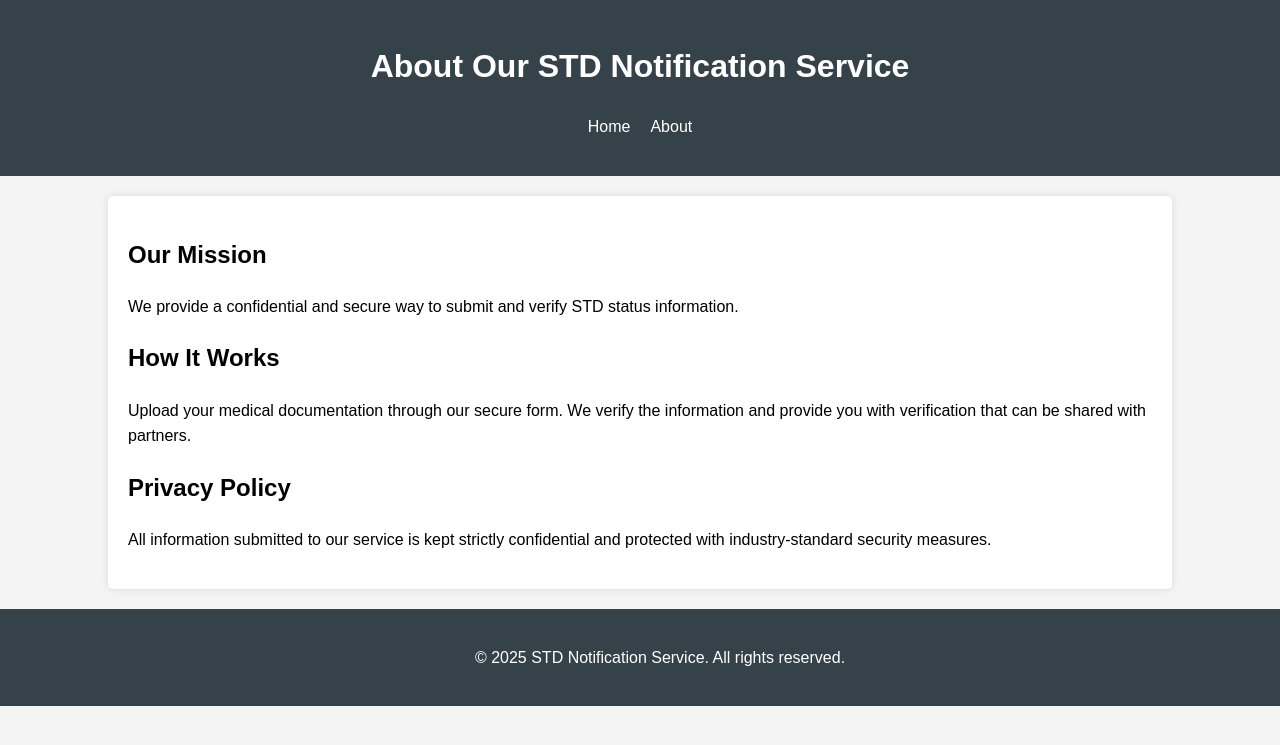
After one commit to gvr1040/awarelink, a PHP site: page /about.php in a window 1280 px wide. The commit adds this page. Shown: the top 745 px of the page. Run offline with PHP 8.4, Linux system fonts and the light colour scheme.

Commit message:
Assistant checkpoint: Added about page, navigation, and CSS styling
Assistant generated file changes:
- about.php: Create a new about page
- index.php: Add navigation to index page
- styles.css: Create a CSS file with basic styling

---

User prompt:

how can i add a page

Replit-Commit-Author: Assistant
Replit-Commit-Session-Id: f095ff6f-d950-4a9c-a9b1-39ad7736414a

```diff
--- /dev/null
+++ b/about.php
@@ -0,0 +1,34 @@
+
+<!DOCTYPE html>
+<html lang="en">
+<head>
+    <meta charset="UTF-8">
+    <meta name="viewport" content="width=device-width, initial-scale=1.0">
+    <title>About Our Service</title>
+    <link rel="stylesheet" href="styles.css">
+</head>
+<body>
+    <header>
+        <h1>About Our STD Notification Service</h1>
+        <nav>
+            <ul>
+                <li><a href="index.php">Home</a></li>
+                <li><a href="about.php">About</a></li>
+            </ul>
+        </nav>
+    </header>
+    <section>
+        <h2>Our Mission</h2>
+        <p>We provide a confidential and secure way to submit and verify STD status information.</p>
+
+        <h2>How It Works</h2>
+        <p>Upload your medical documentation through our secure form. We verify the information and provide you with verification that can be shared with partners.</p>
+
+        <h2>Privacy Policy</h2>
+        <p>All information submitted to our service is kept strictly confidential and protected with industry-standard security measures.</p>
+    </section>
+    <footer>
+        <p>&copy; 2025 STD Notification Service. All rights reserved.</p>
+    </footer>
+</body>
+</html>
--- a/index.php
+++ b/index.php
@@ -10,6 +10,12 @@
 <body>
     <header>
         <h1>Submit Your Proof of STD Status</h1>
+        <nav>
+            <ul>
+                <li><a href="index.php">Home</a></li>
+                <li><a href="about.php">About</a></li>
+            </ul>
+        </nav>
     </header>
     <section>
         <form id="proof-form" action="submit-proof.php" method="post" enctype="multipart/form-data">
--- /dev/null
+++ b/styles.css
@@ -0,0 +1,78 @@
+
+body {
+    font-family: Arial, sans-serif;
+    line-height: 1.6;
+    margin: 0;
+    padding: 0;
+    background-color: #f4f4f4;
+}
+
+header {
+    background-color: #35424a;
+    color: white;
+    padding: 20px;
+    text-align: center;
+}
+
+nav ul {
+    list-style: none;
+    padding: 0;
+    display: flex;
+    justify-content: center;
+    gap: 20px;
+}
+
+nav a {
+    color: white;
+    text-decoration: none;
+}
+
+nav a:hover {
+    text-decoration: underline;
+}
+
+section {
+    width: 80%;
+    margin: 20px auto;
+    padding: 20px;
+    background: white;
+    border-radius: 5px;
+    box-shadow: 0 0 10px rgba(0,0,0,0.1);
+}
+
+form {
+    display: grid;
+    gap: 15px;
+}
+
+label {
+    font-weight: bold;
+}
+
+input, button {
+    padding: 10px;
+    border: 1px solid #ddd;
+    border-radius: 4px;
+}
+
+button {
+    background-color: #35424a;
+    color: white;
+    cursor: pointer;
+    border: none;
+    font-weight: bold;
+}
+
+button:hover {
+    background-color: #2c3840;
+}
+
+footer {
+    text-align: center;
+    padding: 20px;
+    background-color: #35424a;
+    color: white;
+    position: relative;
+    bottom: 0;
+    width: 100%;
+}
```
